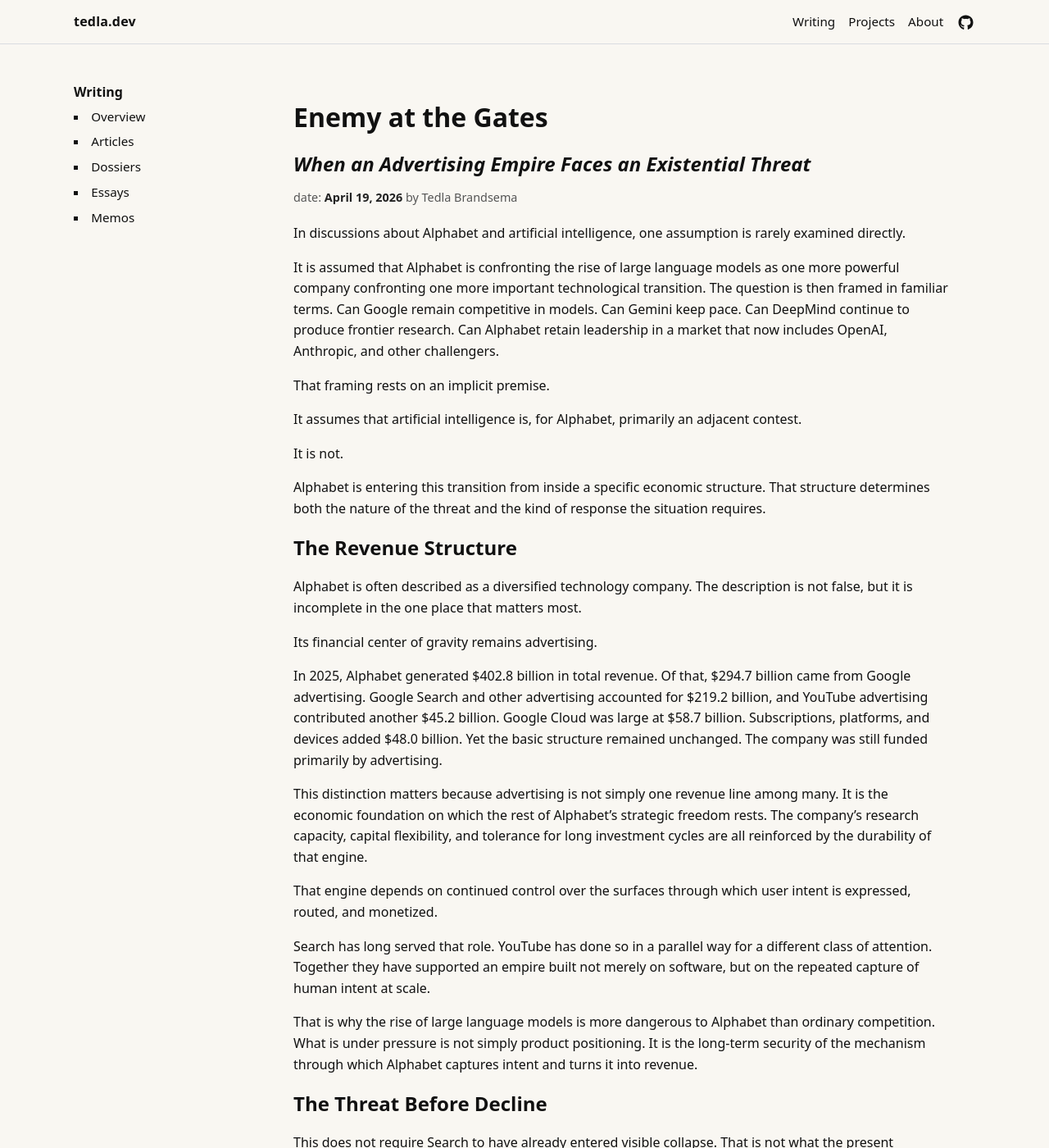
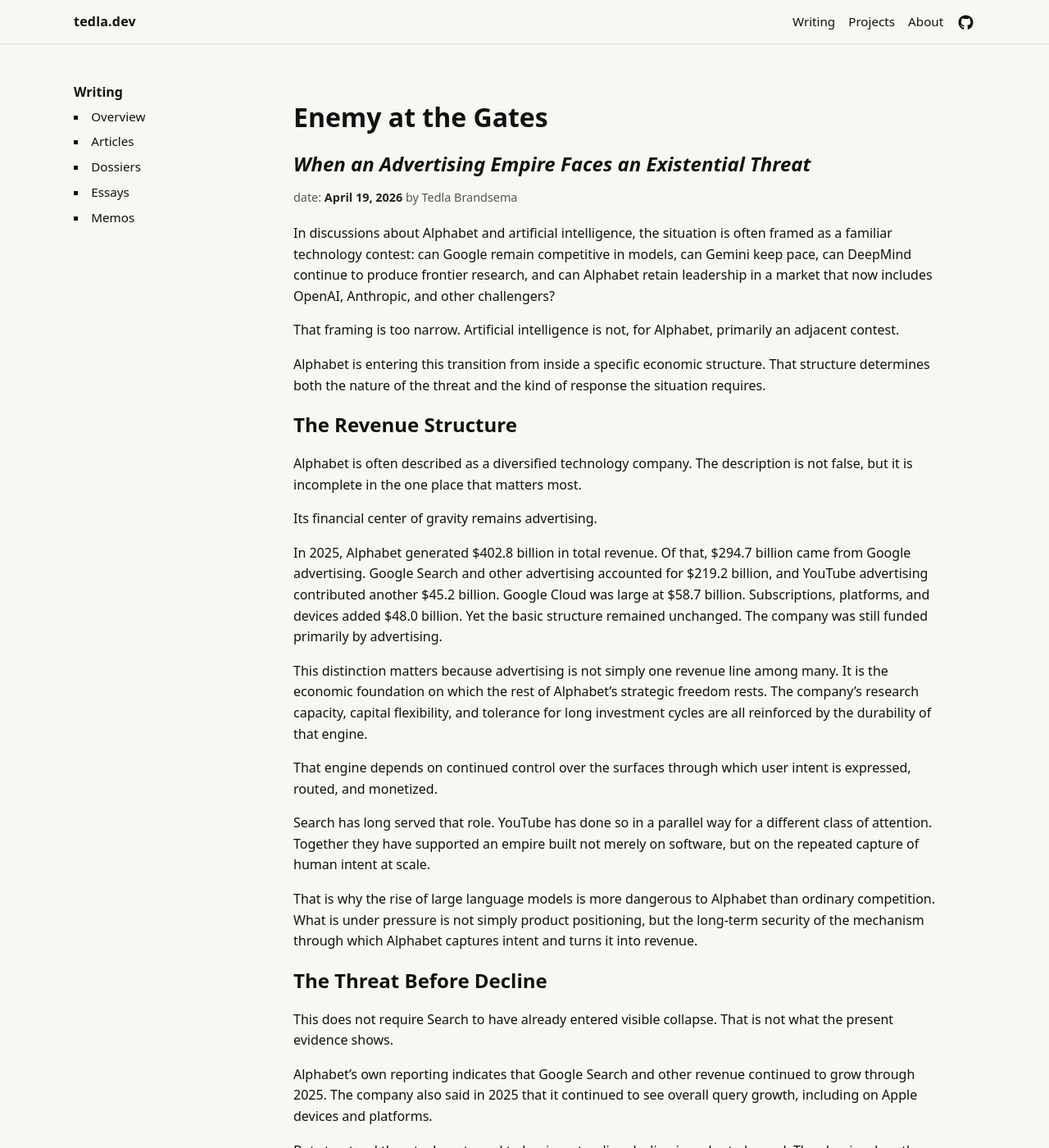
Before and after one commit to tedla-brandsema/tedla-brandsema.github.io, a Jekyll site: the page built from _writing/articles/enemy-at-the-gates.md, in a window 1280 px wide and 1400 px high. Shown: the whole window at 82% size. Built offline with Jekyll 4.4.1, drawn with Linux system fonts in a browser that asks for light colours; some of the changed text lies outside the part shown.

Commit message:
fix(articles): improve clarity and flow in multiple articles by refining sentences and restructuring paragraphs

```diff
--- a/_writing/articles/enemy-at-the-gates.md
+++ b/_writing/articles/enemy-at-the-gates.md
@@ -14,15 +14,9 @@
 
 {% include published.html %}
 
-In discussions about Alphabet and artificial intelligence, one assumption is rarely examined directly.
+In discussions about Alphabet and artificial intelligence, the situation is often framed as a familiar technology contest: can Google remain competitive in models, can Gemini keep pace, can DeepMind continue to produce frontier research, and can Alphabet retain leadership in a market that now includes OpenAI, Anthropic, and other challengers?
 
-It is assumed that Alphabet is confronting the rise of large language models as one more powerful company confronting one more important technological transition. The question is then framed in familiar terms. Can Google remain competitive in models. Can Gemini keep pace. Can DeepMind continue to produce frontier research. Can Alphabet retain leadership in a market that now includes OpenAI, Anthropic, and other challengers.
-
-That framing rests on an implicit premise.
-
-It assumes that artificial intelligence is, for Alphabet, primarily an adjacent contest.
-
-It is not.
+That framing is too narrow. Artificial intelligence is not, for Alphabet, primarily an adjacent contest.
 
 Alphabet is entering this transition from inside a specific economic structure. That structure determines both the nature of the threat and the kind of response the situation requires.
 
@@ -40,7 +34,7 @@
 
 Search has long served that role. YouTube has done so in a parallel way for a different class of attention. Together they have supported an empire built not merely on software, but on the repeated capture of human intent at scale.
 
-That is why the rise of large language models is more dangerous to Alphabet than ordinary competition. What is under pressure is not simply product positioning. It is the long-term security of the mechanism through which Alphabet captures intent and turns it into revenue.
+That is why the rise of large language models is more dangerous to Alphabet than ordinary competition. What is under pressure is not simply product positioning, but the long-term security of the mechanism through which Alphabet captures intent and turns it into revenue.
 
 ## The Threat Before Decline
 
@@ -48,9 +42,7 @@
 
 Alphabet’s own reporting indicates that Google Search and other revenue continued to grow through 2025. The company also said in 2025 that it continued to see overall query growth, including on Apple devices and platforms.
 
-But structural threats do not need to begin as top-line decline in order to be real.
-
-They begin when the first signs appear that the old route is no longer the only route.
+But structural threats do not need to begin as top-line decline in order to be real. They begin when the first signs appear that the old route is no longer the only route.
 
 That is what makes the Safari signal significant. In May 2025, Apple executive Eddy Cue said searches on Safari had fallen for the first time in the period he described and linked that decline to users turning to AI. Google responded by saying that total query volume remained higher overall. Those claims are not mutually exclusive. Search can continue growing in aggregate while still showing the first visible signs of substitution in important channels.
 
@@ -58,8 +50,7 @@
 
 The strategic danger to Alphabet is not that Search has already failed. It is that the first credible signs have appeared that Search may no longer remain the singular default path through which users resolve information and action. If models increasingly answer, decide, summarize, and execute without routing users through Google-controlled advertising surfaces, then the long-term exposure is obvious.
 
-Search does not need to disappear in order to lose centrality.
-It only needs to become less necessary.
+Search does not need to disappear in order to lose centrality. It only needs to become less necessary.
 
 That is a different kind of threat than the kind Alphabet has historically managed.
 
@@ -67,9 +58,7 @@
 
 If that were the whole story, the analysis would be straightforward. Alphabet would face a major threat to its core revenue engine and would have to adapt as best it could.
 
-But the structure is more interesting than that.
-
-Alphabet does not only have exposure. It also has unusual room to act.
+But the structure is more interesting than that. Alphabet does not only have exposure. It also has unusual room to act.
 
 As of the end of 2025, Alphabet held $126.8 billion in cash, cash equivalents, and short-term marketable securities. During the same year, it generated $164.7 billion in operating cash flow and $73.3 billion in free cash flow. This is not simply inherited scale. It is ongoing financial power of unusual magnitude.
 
@@ -83,10 +72,7 @@
 
 Their economics depend much more directly on monetizing model access, enterprise usage, and related AI services. Alphabet’s position is different. Alphabet does not need intelligence itself to remain scarce in order to preserve the whole of its business. It can afford lower margins at the model layer more easily than firms whose survival depends on charging for that layer directly. Value can still be recaptured elsewhere: in cloud, in ecosystem lock-in, in developer pathways, in operating systems, in distribution, and in the control of the broader execution environment.
 
-That difference is decisive.
-
-It means Alphabet is not merely a participant in the market that is emerging.
-It is one of the few actors capable of changing the economics of that market itself.
+That difference is decisive. Alphabet is not merely a participant in the market that is emerging; it is one of the few actors capable of changing the economics of that market itself.
 
 ## From Competition to Attrition
 
@@ -102,14 +88,9 @@
 
 That creates the basis for a war of attrition.
 
-The company can lower the threshold for local deployment.
-It can compress the perceived distance between premium and non-premium model access.
-It can use open and semi-open releases not merely as ecosystem gifts, but as downward pressure on the defensibility of the model-access business itself.
-It can make the market harsher for firms whose cost structures require greater preservation of scarcity.
+The company can lower the threshold for local deployment, compress the perceived distance between premium and non-premium model access, use open and semi-open releases not merely as ecosystem gifts but as downward pressure on the defensibility of the model-access business itself, and make the market harsher for firms whose cost structures require greater preservation of scarcity.
 
-This is not an incidental side effect of its position.
-
-It is the strategic implication of its position.
+This is not an incidental side effect of its position. It is the strategic implication of its position.
 
 ## A Dangerous Precedent
 
@@ -119,9 +100,7 @@
 
 In cloud, Google possessed formidable internal infrastructure, major technical advantages, and many of the ingredients that should have allowed it to shape the market early. Yet it did not convert those strengths into dominant position. Azure and Google Cloud became the second- and third-biggest cloud players, but AWS remained the defining force, with Azure firmly ahead of Google. Google Cloud did expand market share meaningfully over time, but from the position of an also-ran rather than the market’s defining power.
 
-The point is not that Google failed to build strong technology.
-
-The point is that having a window of opportunity is not the same as using it correctly.
+The point is not that Google failed to build strong technology. The point is that having a window of opportunity is not the same as using it correctly.
 
 Cloud should now function as precedent rather than reassurance. The last time Google had the assets to shape a major structural transition, it failed to translate technical position into strategic primacy. That history matters because the stakes are higher here. In cloud, Google risked underperformance in an adjacent strategic market. In AI, it risks long-term pressure on the revenue core that finances the whole company.
 
@@ -139,29 +118,19 @@
 
 OpenAI’s latest fundraising round was not merely large. It was of a scale that begins to change the character of the firm itself. Anthropic’s combination of revenue scale and financing does the same. These firms are no longer simply challengers. They are becoming institutions. The possibility of failure at firms such as OpenAI or Anthropic is already being discussed in terms of broader systemic consequences.
 
-This does not mean they are literally too big to fail.
-
-It means that the commercial feasibility of bleeding them out declines with every additional quarter of scale.
+This does not mean they are literally too big to fail. It means that the commercial feasibility of bleeding them out declines with every additional quarter of scale.
 
 That is the part of the situation that should sharpen urgency at Alphabet. The company still has the resources to act from a position of overwhelming strength. But the usefulness of that strength depends on time. A weapon available too late is not the same as a weapon available when it could still shape the structure of the field.
 
 ## The Problem of Internal Temperature
 
-At this point the decisive issue is no longer external.
-
-It is whether Alphabet understands the nature of its own predicament with sufficient consistency to respond proportionately.
+At this point the decisive issue is no longer external. It is whether Alphabet understands the nature of its own predicament with sufficient consistency to respond proportionately.
 
 Large organizations do not act with full force merely because the facts support such action. They act with full force when the seriousness of the threat is distributed through the organization at sufficient intensity. If urgency varies too widely across the company, then response varies with it.
 
-One part of the organization interprets the moment as a model race.
-Another interprets it as a cloud opportunity.
-Another treats it as ecosystem expansion.
-Another sees it as an extension of existing Search logic.
-Another still experiences the company as fundamentally secure because the revenue machine remains intact.
+Inside a company that large, the same moment can be absorbed by too many existing frames at once: model competition, cloud opportunity, ecosystem expansion, search continuity, and the reassuring fact that the revenue machine still works.
 
-Under those conditions, the company does not merely disagree with itself.
-
-It loses the ability to arrive at the temperature required by the situation.
+Under those conditions, the company does not merely disagree with itself. It loses the ability to arrive at the temperature required by the situation.
 
 That is how inertia operates in successful firms. It does not present itself as passivity. It presents itself as continuity. The company continues to move, continues to invest, continues to launch, continues to optimize. But it does so at the temperature of business as usual even while the basis of that business is coming under structural pressure.
 
@@ -181,9 +150,7 @@
 
 The relevant difference is not style or personality. It is that concentrated governance can react as one organism, while a consensus empire reacts through internal convergence across multiple power centers. In routine periods that difference is manageable. Under existential pressure it becomes strategic.
 
-Alphabet’s structure is well suited to managing scale, balancing internal interests, and preserving a highly successful order.
-
-Those are not the same capacities required for escalation.
+Alphabet’s structure is well suited to managing scale, balancing internal interests, and preserving a highly successful order. Those are not the same capacities required for escalation.
 
 If the threat is severe enough, then a company cannot behave as though it is merely adding one more major initiative to an already functioning empire. It must behave as though the continued security of that empire is itself in question.
 
@@ -191,19 +158,13 @@
 
 ## Strategic Emergency
 
-If Alphabet had fully internalized the nature of the threat, it would not be operating at the temperature of ordinary adaptation.
-
-It would be operating at the temperature of strategic emergency.
+If Alphabet had fully internalized the nature of the threat, it would not be operating at the temperature of ordinary adaptation. It would be operating at the temperature of strategic emergency.
 
 It would understand that this is not merely a race for AI prominence. It is a struggle over whether the company that monopolized intent capture on the web can continue to occupy that position in a world where intent is increasingly mediated, compressed, and executed elsewhere.
 
-It would understand that its advertising machine still gives it extraordinary force, but that this force derives from a structure now under pressure.
-It would understand that the firms challenging it are growing fast enough that delay itself is costly.
-It would understand that the central risk is not simply being outbuilt, but remaining too consensus-bound, too inertial, and too temperature-fragmented to respond with the severity the moment requires.
+It would understand that its advertising machine still gives it extraordinary force, but that this force derives from a structure now under pressure. It would understand that the firms challenging it are growing fast enough that delay itself is costly. It would understand that the central risk is not simply being outbuilt, but remaining too consensus-bound, too inertial, and too temperature-fragmented to respond with the severity the moment requires.
 
-The danger to Alphabet is therefore not only the rise of OpenAI, Anthropic, or any particular rival.
-
-It is that the company continues to behave as though it is entering an important new market when it should already be in all-hands-on-deck mode.
+The danger to Alphabet is therefore not only the rise of OpenAI, Anthropic, or any particular rival. It is that the company continues to behave as though it is entering an important new market when it should already be in all-hands-on-deck mode.
 
 ## Conclusion
 
```
Also changed, not shown: _writing/articles/eml-as-a-candidate-substrate-for-symbolic-regression.md (+9 -25 lines), _writing/articles/mythos.md (+7 -25 lines), _writing/articles/the-strategic-significance-of-gemma-4.md (+6 -26 lines), _writing/articles/the-token-divide.md (+11 -43 lines).
